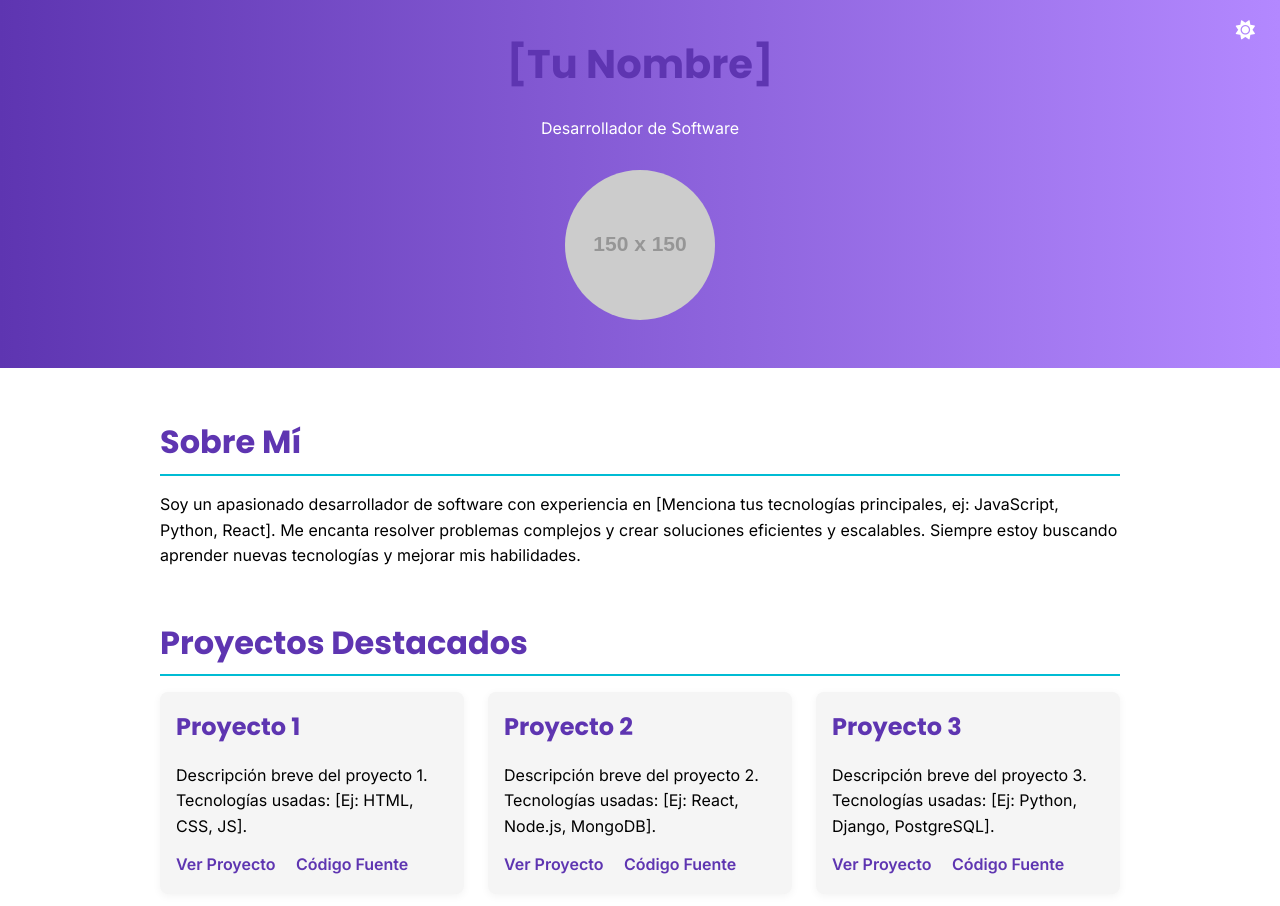
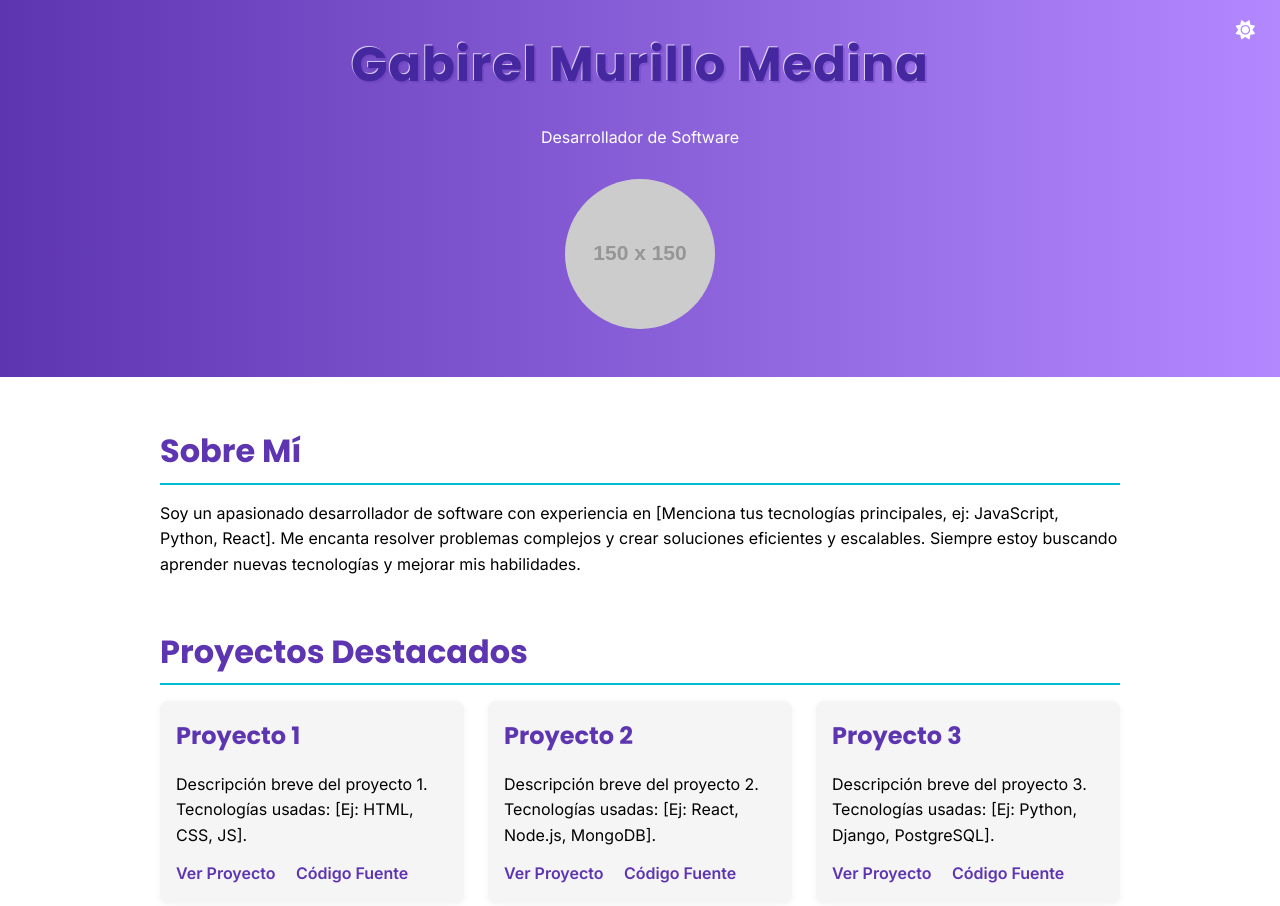
Before and after one commit to gamurigm/Web-Avanzado, a plain HTML site: page Tareas/landingPage/index.html in a window 1280 px wide. Shown: the top 906 px of the page. Drawn offline with Linux system fonts and the light colour scheme; placeholder pictures from the web are drawn by us.

Commit message:
estructura portafolio

```diff
--- a/Tareas/landingPage/index.html
+++ b/Tareas/landingPage/index.html
@@ -2,7 +2,7 @@
 <head>
     <meta charset="UTF-8">
     <meta name="viewport" content="width=device-width, initial-scale=1.0">
-    <title>Portafolio Profesional - [Tu Nombre]</title>
+    <title>Perfil Profesional</title>
     <link rel="stylesheet" href="style.css">
     <link rel="stylesheet" href="https://cdnjs.cloudflare.com/ajax/libs/font-awesome/6.0.0-beta3/css/all.min.css">
 </head>
@@ -10,7 +10,7 @@
     <header class="cabecera-fondo">
         <div class="contenedor">
             <div class="contenido-cabecera">
-                <h1>[Tu Nombre]</h1>
+                <h1 class="nombre">Gabirel Murillo Medina</h1>
                 <p>Desarrollador de Software</p>
                 <img src="https://via.placeholder.com/150" alt="Foto de perfil" class="foto-perfil">
                 <button id="theme-toggle" aria-label="Cambiar tema">
--- a/Tareas/landingPage/style.css
+++ b/Tareas/landingPage/style.css
@@ -13,6 +13,8 @@
     --text-dark: #ffffff;
     --primary-dark: #bb86fc;
     --accent-dark: #03dac6;
+    --nombre-claro: #4527a0;
+    --nombre-sombra: rgba(94, 53, 177, 0.3);
 }
 
 body {
@@ -31,7 +33,7 @@ h1, h2, h3 {
     margin: 0 0 0.5em 0;
 }
 
-h1 { font-size: 2.5rem; }
+h1 { font-size: 2.5rem; text-shadow: 2px 2px 4px rgba(0,0,0,0.3); }
 h2 { font-size: 2rem; border-bottom: 2px solid var(--accent); padding-bottom: 0.2em; }
 h3 { font-size: 1.5rem; }
 
@@ -173,3 +175,16 @@ body.modo-oscuro a {
 body.modo-oscuro footer {
     background: var(--surface-dark);
 }
+
+/* Nombre en tema claro */
+.nombre {
+    color: var(--nombre-claro);
+    text-shadow:
+        2px 2px 0px var(--nombre-sombra),
+        -1px -1px 0px rgba(255,255,255,0.7);
+    letter-spacing: 1px;
+    font-weight: 800;
+    font-size: 3rem;
+    transform: translateY(-5px);
+    margin-bottom: 0.3em;
+}
```
Lines whose indentation alone changed are shown as unchanged.
